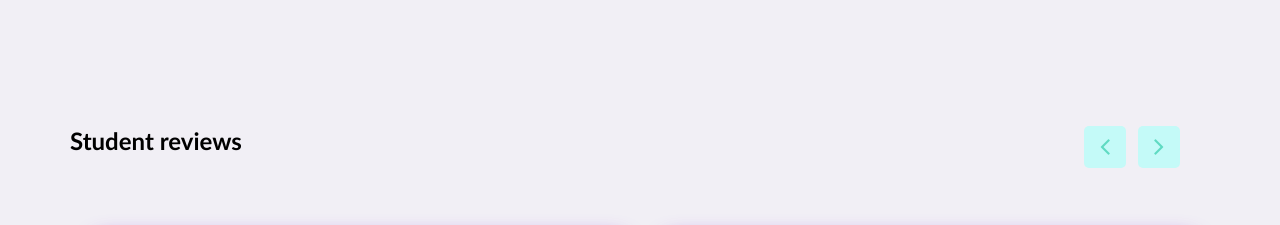
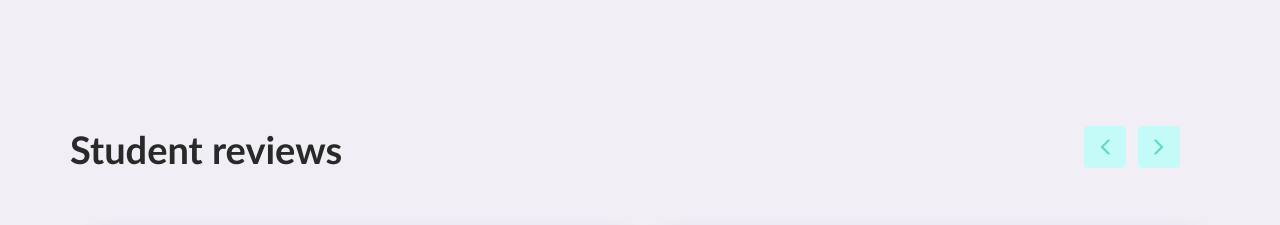
Before and after one commit to Algis1978/30-DOKLand-test, a website: page structure.html in a window 1280 px wide. Shown: the part 2520-2745 px from the top of the page. Drawn offline with Linux system fonts and the light colour scheme.

Commit message:
student-h2 update

```diff
--- a/css/components/student-reviews.css
+++ b/css/components/student-reviews.css
@@ -1,3 +1,10 @@
+.student-review-h2 {
+    width: fit-content;
+    font-size: 38px;
+    color: black;
+    color: var(--fontbig);
+}
+
 .student-slide {
     background-color: white;
     background-color: var(--colortexttab);
```
Also changed, not shown: css/components/UX-design.css (added).
